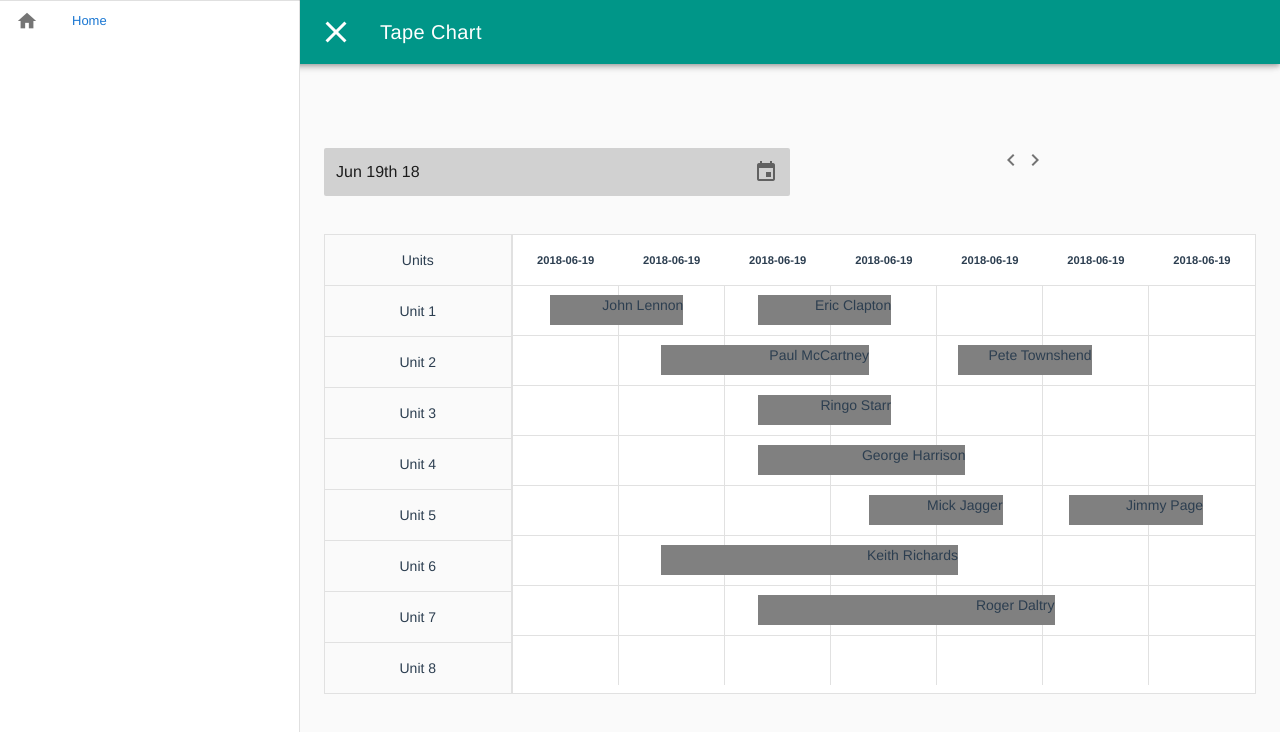
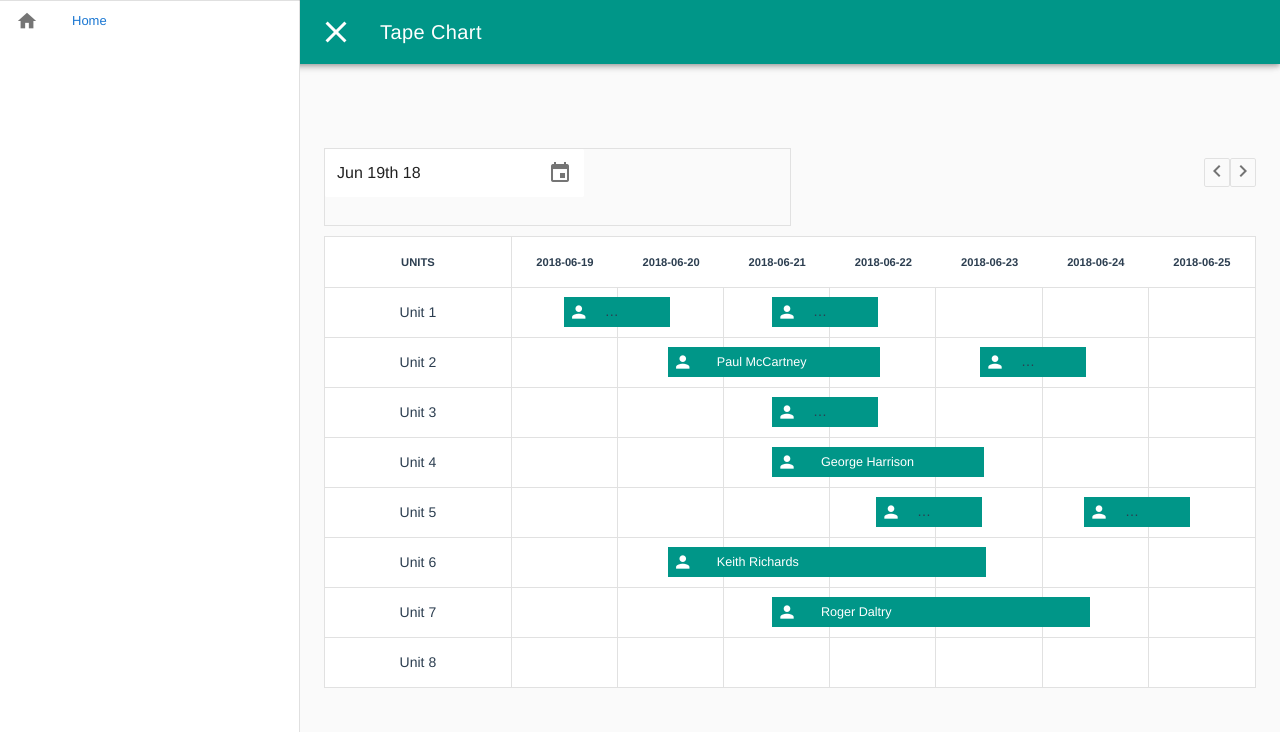
Before and after one commit to markust007/tape-chart, a Vue app: page / in a window 1280 px wide. Shown: the top 732 px of the page. Built offline with nearby package versions, Linux system fonts and the light colour scheme.

Commit message:
functionality final + style 90%

```diff
--- a/src/components/Chart.vue
+++ b/src/components/Chart.vue
@@ -1,19 +1,14 @@
 <template>
   <div class="calendar">
         <div class="calendar__header">
-          <div>{{ newDate | moment('MMM D') }}</div>
-          <div>{{ newDate | moment("add", "1 days", 'MMM D') }}</div>
-          <div>{{ newDate | moment("add", "2 days", 'MMM D') }}</div>
-          <div>{{ newDate | moment("add", "3 days", 'MMM D') }}</div>
-          <div>{{ newDate | moment("add", "4 days", 'MMM D') }}</div>
-          <div>{{ newDate | moment("add", "5 days", 'MMM D') }}</div>
-          <div>{{ newDate | moment("add", "6 days", 'MMM D') }}</div>
+          <div v-for="day in days">{{day | moment('MMM D')}}</div>
         </div>
         <div class="calendar__week" v-for="(item, index) in units">
           <span v-for="(r, id) in res" v-if="r.unit == item && r.depart >= arrive && r.depart < leave" :style="[leftStyle(r.arrival), widthStyle(r.arrival, r.depart)]">
-            {{r.customer}}
+            <v-icon left size="20" color="white" style="verticalAlign:top;padding:5px 0 0 5px;">person</v-icon><p>{{r.customer}}</p>
           </span>
-          <div class="calendar__day day" v-for="day in days"></div>
+          <div class="calendar__day day" v-for="day in days">
+          </div>
         </div>
       </div>
 </template>
@@ -30,17 +25,17 @@ export default {
   },
   computed: {
     days() {
-      let num;
-      if(window.outerWidth < 480) {
-        num = 4
-      } else if(window.outerWidth < 768) {
-        num = 5
-      } else if(window.outerWidth < 1024) {
-        num = 6
-      } else {
-        num = 7
-      }
-      let array = Array(num).fill().map((_, i) => i)
+      // let num;
+      // if(window.outerWidth < 480) {
+      //   num = 4
+      // } else if(window.outerWidth < 768) {
+      //   num = 5
+      // } else if(window.outerWidth < 1024) {
+      //   num = 6
+      // } else {
+      //   num = 7
+      // }
+      let array = Array(7).fill().map((_, i) => moment(this.newDate).clone().add(i, 'days').format('YYYY-MM-DD'))
       return array
     },
     res() {
@@ -74,64 +69,51 @@ export default {
             return {left: '0%'}
             break;
         case arrival == moment(this.newDate).format('YYYY-MM-DD'):
-            return {left: '5%'}
+            return {left: '7%'}
             break;
         case arrival == moment(this.newDate).clone().add(1, 'day').format('YYYY-MM-DD'):
-            return {left: '20%'}
+            return {left: '21%'}
             break;
         case arrival == moment(this.newDate).clone().add(2, 'days').format('YYYY-MM-DD'):
-            return {left: '33%'}
+            return {left: '35%'}
             break;
         case arrival == moment(this.newDate).clone().add(3, 'days').format('YYYY-MM-DD'):
-            return {left: '48%'}
+            return {left: '49%'}
             break;
         case arrival == moment(this.newDate).clone().add(4, 'days').format('YYYY-MM-DD'):
-            return {left: '60%'}
+            return {left: '63%'}
             break;
         case arrival == moment(this.newDate).clone().add(5, 'days').format('YYYY-MM-DD'):
-            return {left: '75%'}
+            return {left: '77%'}
             break;
         case arrival == moment(this.newDate).clone().add(6, 'days').format('YYYY-MM-DD'):
-            return {left: '90%'}
+            return {left: '91%'}
             break;
         default:
             console.log('none')
       }
     },
     widthStyle(arrival, depart) {
-      let arr = moment(arrival)
-      let dep = moment(depart)
-      let first = moment(this.newDate)
-      let duration = moment.duration(dep.diff(arr));
-      let days = duration.asDays();
+      let arr = moment(arrival) //arrival date
+      let dep = moment(depart) //departure date
+      let first = moment(this.newDate) //current date
+      if(arr < first) {
+        arr = first
+      }
+      let duration = moment.duration(dep.diff(arr)); //difference from arrival to departure
+      let fromLeft = moment.duration(first.diff(arr)); //difference from arrival to now
+      let days = duration.asDays(); //+days between arrival and depart
+      let minusDays = fromLeft.asDays(); //-days between arrival and now
       let arrFormat = moment(arrival).format('YYYY, MM, DD')
       let firstFormat = moment(this.newDate).format('YYYY, MM, DD')
       let depFormat = moment(depart).format('YYYY, MM, DD')
-      switch(true) {
-        case arrFormat < firstFormat && firstFormat == depFormat:
-            console.log('YES')
-            return {width: '10%'}
-            break;
-        case days == 1:
-            return {width: '18%'}
-            break;
-        case days == 2:
-            return {width: '28%'}
-            break;
-        case days == 3:
-            return {width: '40%'}
-            break;
-        case days == 4:
-            return {width: '55%'}
-            break;
-        case days == 6:
-            return {width: '70%'}
-            break;
-        case days == 7:
-            return {width: '85%'}
-            break;
-        default:
-            console.log('none')
+      let width = 14.25 * days
+      if(arrFormat < firstFormat && firstFormat == depFormat) {
+        return {width: '7%'}
+      } else if(arrFormat < firstFormat) {
+        return {width: (width + 7) + '%'}
+      } else {
+        return {width: width + '%'}
       }
     }
   },
@@ -181,8 +163,19 @@ export default {
   position: absolute;
   height: 30px;
   width: 25%;
-  background: gray;
+  background: #009688;
   top: 10px;
+  text-align: left;
+  white-space: nowrap;
+  overflow: hidden;
+  text-overflow: ellipsis;
+}
+.calendar span p {
+  display: inline-block;
+  color: white;
+  padding: 6px 8px;
+  font-size: 0.9rem;
+  margin: 0;
 }
 
 .calendar__header > div {
--- a/src/components/Datepicker.vue
+++ b/src/components/Datepicker.vue
@@ -1,4 +1,5 @@
 <template>
+  <div class="datepicker">
     <v-menu
       ref="menu"
       :close-on-content-click="false"
@@ -15,7 +16,6 @@
         v-model="newDate"
         append-icon="event"
         :solo="true"
-      :solo-inverted="true"
         :flat="true"
         readonly
       ></v-text-field>
@@ -25,6 +25,7 @@
         <v-btn flat color="primary" @click="saveDate">OK</v-btn>
       </v-date-picker>
     </v-menu>
+  </div>
 </template>
 
 <script>
@@ -73,5 +74,9 @@ export default {
 
 <!-- Add "scoped" attribute to limit CSS to this component only -->
 <style scoped>
-
+.datepicker {
+  width: 25%;
+  text-align: left;
+  border: 1px solid #e1e1e1;
+}
 </style>
--- a/src/components/Page.vue
+++ b/src/components/Page.vue
@@ -1,5 +1,5 @@
 <template>
-  <div class="text-xs-center">
+  <div class="buttons">
     <button @click="$emit('left')"><v-icon>keyboard_arrow_left</v-icon></button>
     <button @click="$emit('right')"><v-icon>keyboard_arrow_right</v-icon></button>
   </div>
@@ -27,5 +27,15 @@ export default {
 </script>
 
 <style scoped>
-
+.buttons {
+  -webkit-box-flex: 4;
+  -ms-flex: 4;
+  flex: 4;
+  text-align: right!important;
+  margin-top: 10px;
+}
+button {
+  border: 1px solid #e1e1e1;
+  border-radius: 2px;
+}
 </style>
--- a/src/components/Units.vue
+++ b/src/components/Units.vue
@@ -1,8 +1,8 @@
 <template>
-  <ul>
-    <li>Units</li>
-    <li v-for="(item, index) in units">
-      {{item}}
+  <ul class="container">
+    <li class="header"><p>Units</p></li>
+    <li class="unit" v-for="(item, index) in units">
+      <p>{{item}}</p>
     </li>
   </ul>
 </template>
@@ -34,15 +34,25 @@ ul {
   list-style: none;
   padding: 0;
   margin: 0;
-  border: 1px solid #e1e1e1;
+  border-left: 1px solid #e1e1e1;
+  border-top: 1px solid #e1e1e1;
+  border-bottom: 1px solid #e1e1e1;
+  background: white;
 }
 li {
-  border-top: 1px solid #e1e1e1;
   display: grid;
   grid-auto-rows: 50px;
   align-items: center;
 }
-li:first-child {
+p {
+  border-top: 1px solid #e1e1e1;
+  margin: 0;
+  padding: 14px;
+}
+li:first-child p {
   border-top: 0px solid #e1e1e1;
+  font-weight: bold;
+  text-transform: uppercase;
+  font-size: 0.8rem;
 }
 </style>
```
Lines whose indentation alone changed are shown as unchanged.
